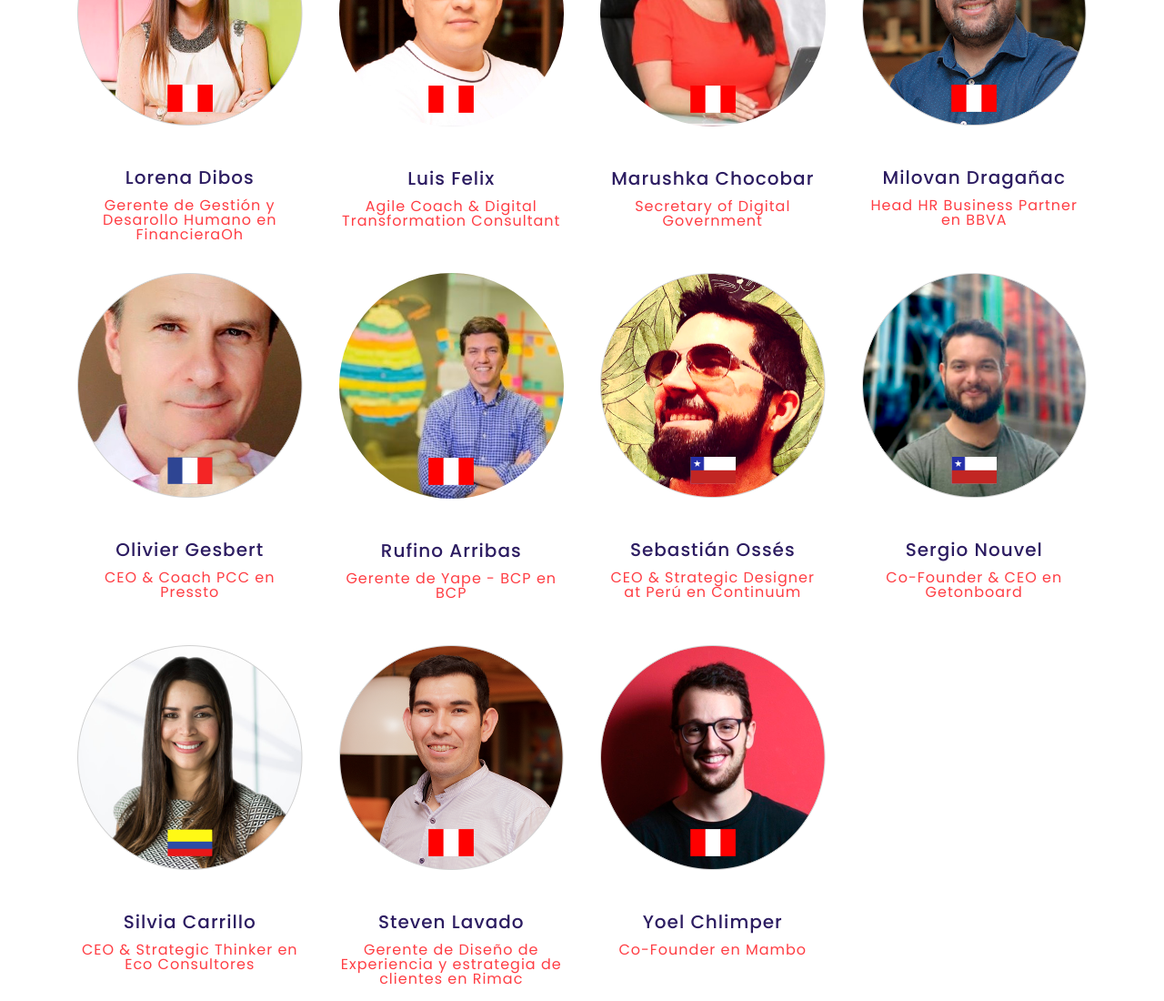
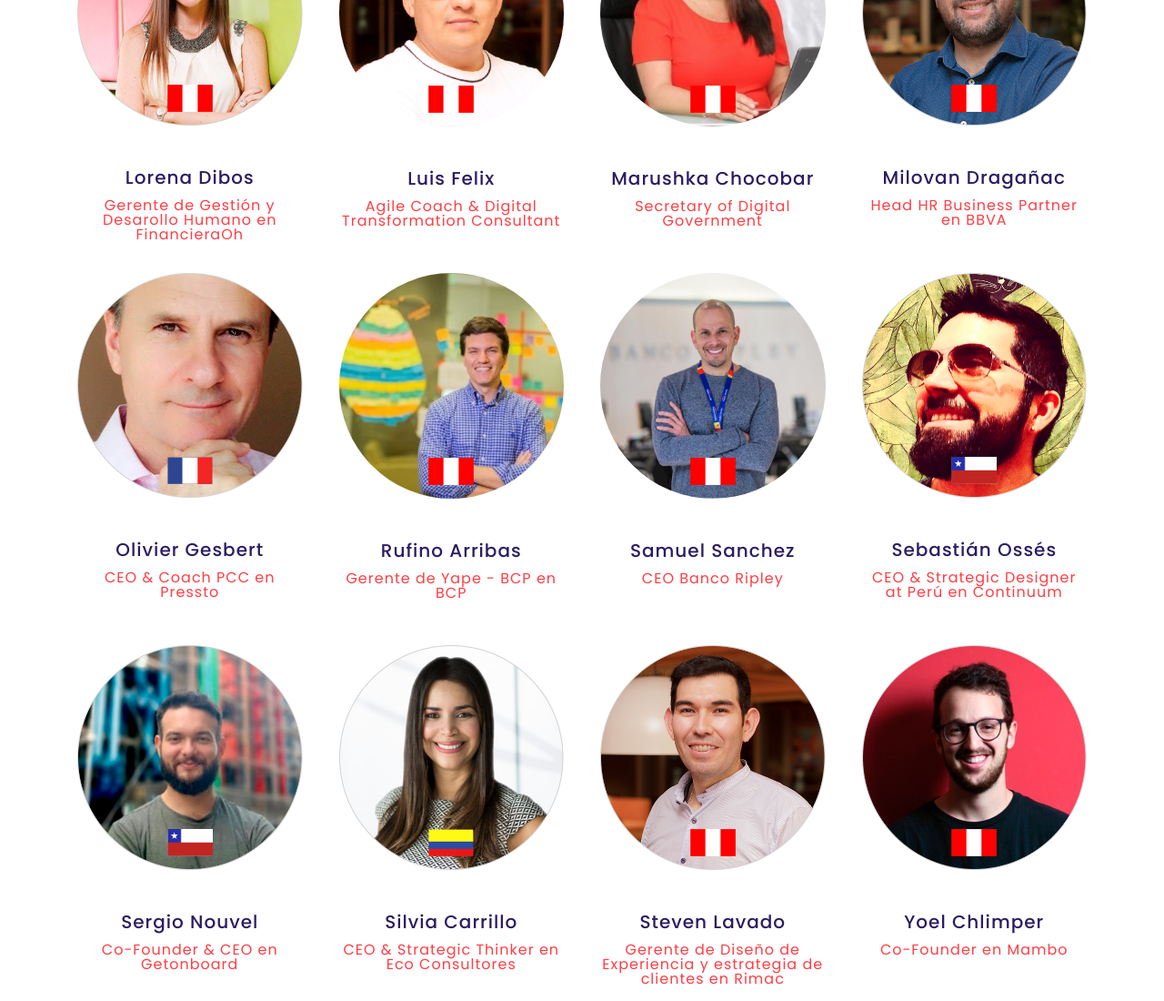
Before and after one commit to ValeriaBE/Summit, a website: page confer/speakers.html in a window 1280 px wide. Shown: the part 2545-3645 px from the top of the page at 91% size. Drawn offline with Linux system fonts and the light colour scheme.

Commit message:
adding samuel

```diff
--- a/confer/speakers.html
+++ b/confer/speakers.html
@@ -530,7 +530,23 @@
             </div>
           </div>
         </div>
-
+        <div class="col-12 col-sm-6 col-lg-3">
+          <div class="single-speaker-area   wow fadeInUp" data-wow-delay="300ms">
+            <div class="speaker-single-thumb">
+              <img class="circle" src="./img/summit/speakers/samuel-sanchez.jpeg" alt="">
+            </div>
+            <div class="bandera-box">
+              <img src="./img/summit/banderas/Recurso 8.png" alt="" class="bandera">
+            </div>
+            <div class="social-info">
+              <a href="https://www.linkedin.com/in/samuel-sanchez-gamarra-2b99661/"><i class="zmdi zmdi-linkedin"></i></a>
+            </div>
+            <div class="speaker-info">
+              <h5 class="purple">Samuel Sanchez</h5>
+              <p>CEO Banco Ripley</p>
+            </div>
+          </div>
+        </div>
         <div class="col-12 col-sm-6 col-lg-3">
           <div class="single-speaker-area   wow fadeInUp" data-wow-delay="300ms">
             <div class="speaker-single-thumb">
```
Also changed, not shown: confer/img/summit/speakers/samuel-sanchez.jpeg (added).
